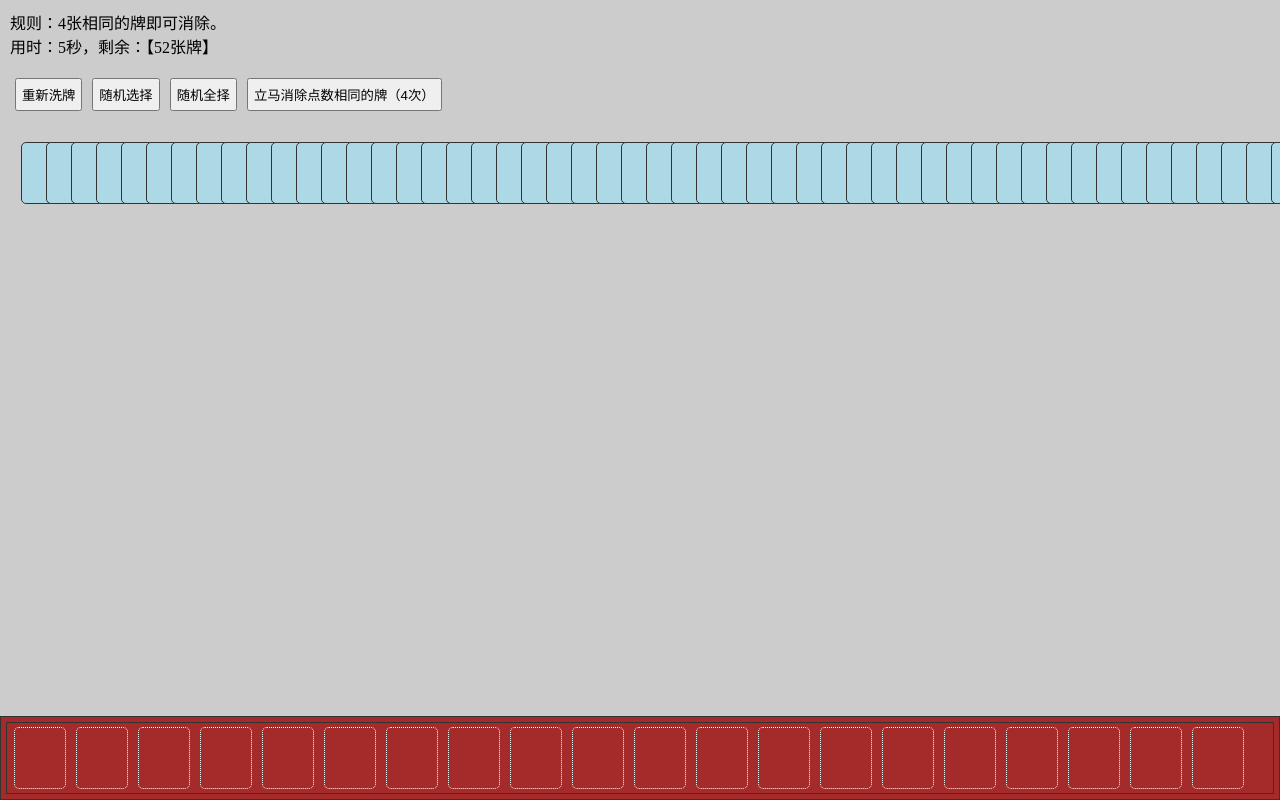
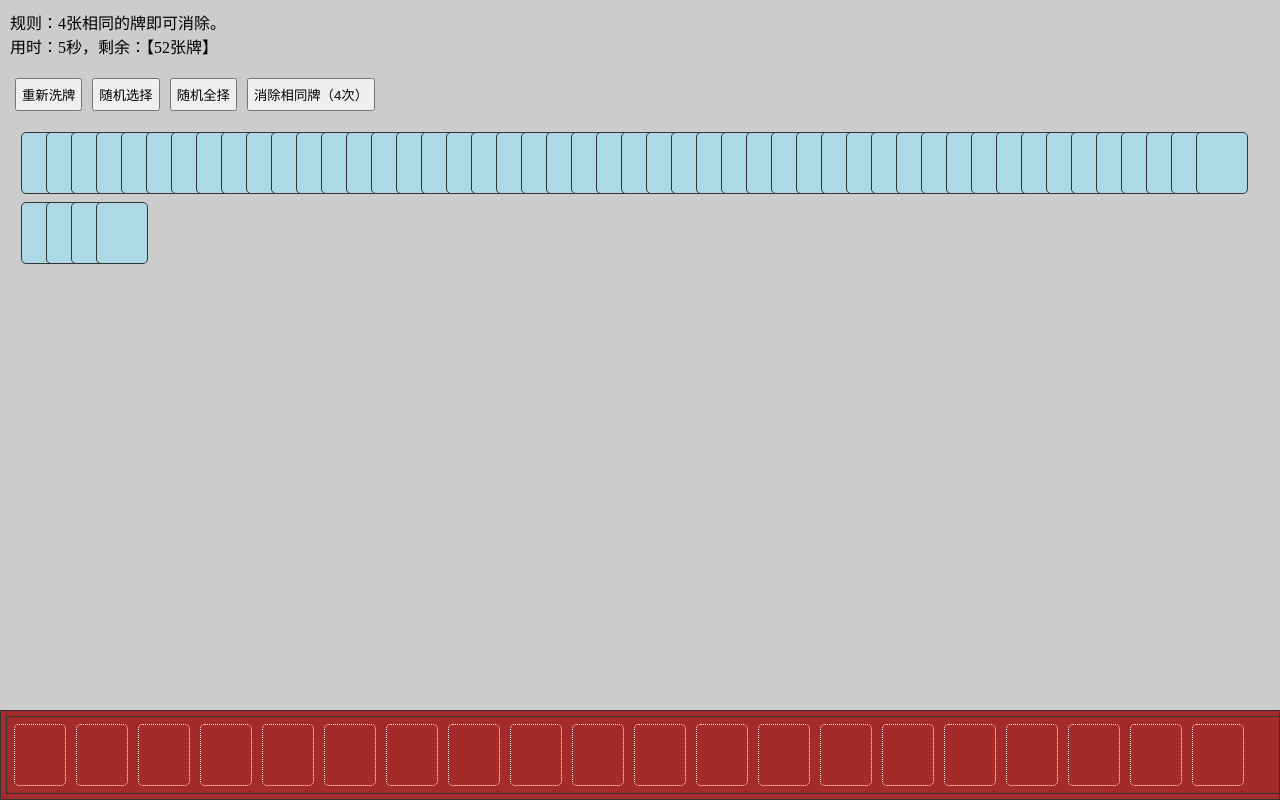
Before and after one commit to j172993563/poker-game, a Vue app: page / in a window 1280 px wide. Built offline with nearby package versions, Linux system fonts and the light colour scheme.

Commit message:
适配手机端

```diff
--- a/src/App.vue
+++ b/src/App.vue
@@ -1,5 +1,5 @@
 <template>
-  <div style="min-width: 1260px">
+  <div class="container">
     <div class="main">
       <div class="score-bord">
         <p>规则：{{ rules.vanishCount }}张相同的牌即可消除。</p>
@@ -21,7 +21,7 @@
           :disabled="rules.skill <= 0"
           @click="handleUseSkill"
         >
-          立马消除点数相同的牌（{{ rules.skill }}次）
+          消除相同牌（{{ rules.skill }}次）
         </button>
         <button v-show="isUsingSkill" @click="isUsingSkill = false">
           取消使用技能
@@ -115,6 +115,11 @@ export default {
         top: 0,
         left: 0,
       },
+      system: {
+        cardWidth: 0,
+        cardHeight: 0,
+        screenWidth: 0,
+      },
     };
   },
   computed: {
@@ -140,10 +145,17 @@ export default {
   },
   mounted() {
     this.setCardsBoxTop();
+    this.initSystemParams();
     this.setInstanceToCard();
     this.init();
   },
   methods: {
+    initSystemParams() {
+      this.system.screenWidth = document.body.clientWidth;
+      const cardDom = this.$refs["card0"][0]["$el"];
+      this.system.cardWidth = cardDom.clientWidth;
+      this.system.cardHeight = cardDom.clientHeight;
+    },
     setCardsBoxTop() {
       this.cardsBox.top = this.$refs.cards.offsetTop;
       this.cardsBox.left = this.$refs.cards.offsetLeft;
@@ -334,14 +346,28 @@ export default {
       // 初始化在场牌列表
       this.cardDatas.insertSlotList = [];
       this.cardDatas.leaveList = [];
+      this.initCardPosition();
+    },
+    initCardPosition() {
+      let lastRowCardIndex = 0;
+      let rowIndex = 0;
       for (let i = 0; i < this.cardDatas.cards.length; i++) {
         const cardInfo = this.cardDatas.cards[i];
         const card = cardInfo.inst;
         card.zIndex = i;
-        card.left = i * 25 + 10;
-        card.top = 10;
         card.isClick = false;
         card.isFinish = false;
+        // 设置位置
+        const calcLeft = (i - lastRowCardIndex) * 25 + 10;
+        const calcTop = (10 + this.system.cardHeight) * rowIndex;
+        // 如果当前计算出的left>screenWidth - 2*cardWidth
+        if (calcLeft > this.system.screenWidth - 2 * this.system.cardWidth) {
+          // 另起一行
+          lastRowCardIndex = i + 1;
+          rowIndex++;
+        }
+        card.left = calcLeft;
+        card.top = calcTop;
         // 将排好序的版重新插回数组
         this.cardDatas.leaveList.push(cardInfo);
       }
@@ -361,8 +387,14 @@ export default {
 };
 </script>
 <style>
+.container {
+  min-width: 1260px;
+  display: flex;
+  flex-direction: column;
+  height: 100%;
+}
 .main {
-  height: calc(100vh - 84px);
+  flex: 1;
   padding: 10px;
   box-sizing: border-box;
 }
--- a/src/components/Slot.vue
+++ b/src/components/Slot.vue
@@ -38,7 +38,6 @@ export default {
 <style>
 .slot-box-outer {
   padding: 5px;
-  width: 100%;
   box-sizing: border-box;
   background-color: brown;
 }
@@ -48,15 +47,16 @@ export default {
 }
 .slot-box-inner {
   padding: 2px;
-  height: 66px;
+  width: 100vw;
   display: flex;
   align-items: center;
+  flex-wrap: wrap;
 }
 .shadow-card {
   width: 50px;
   height: 60px;
   border-radius: 5px;
   border: 1px dotted #fff;
-  margin: 0 5px;
+  margin: 5px;
 }
 </style>
```
Also changed, not shown: 5 other files (tests, documents, lock files or other folders).
